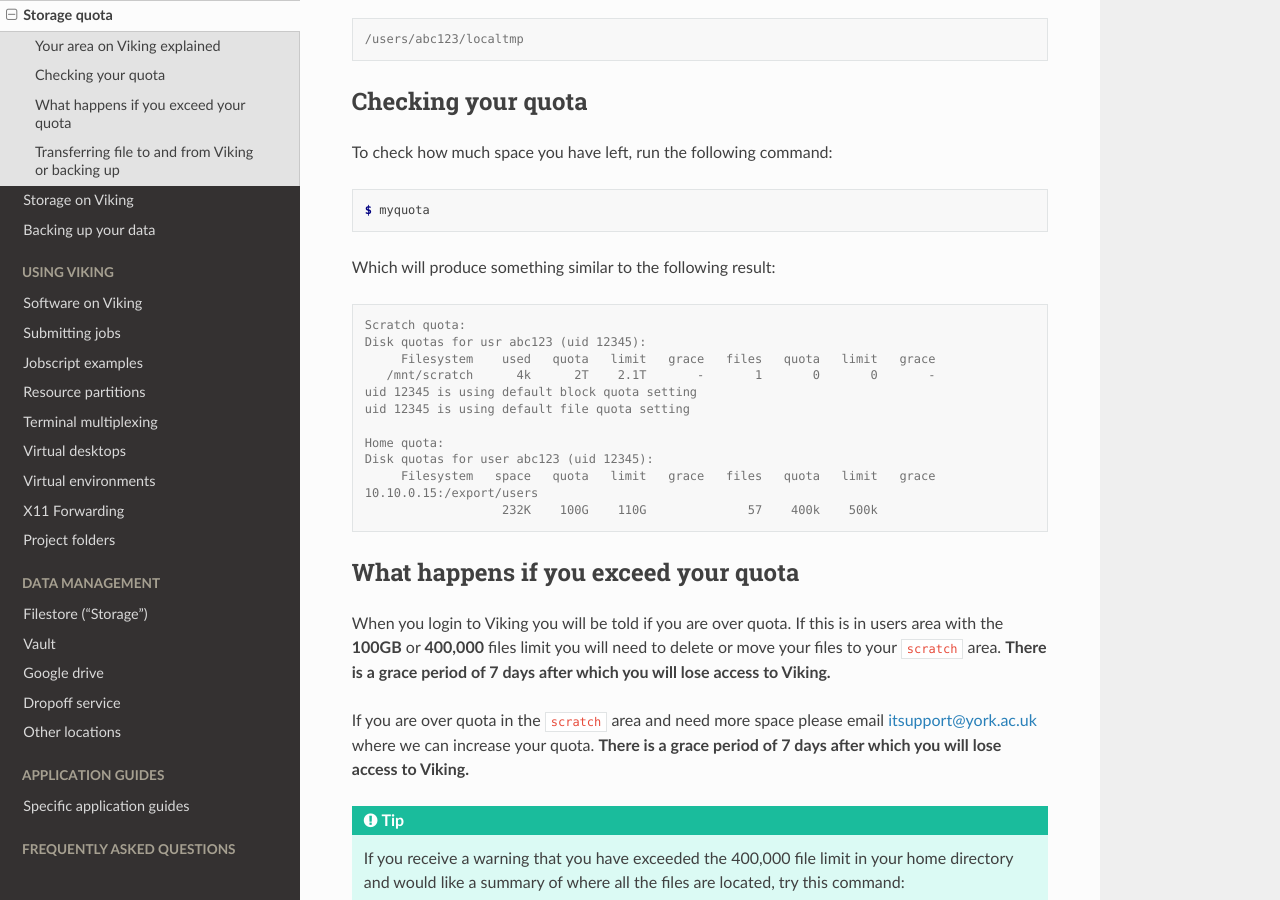
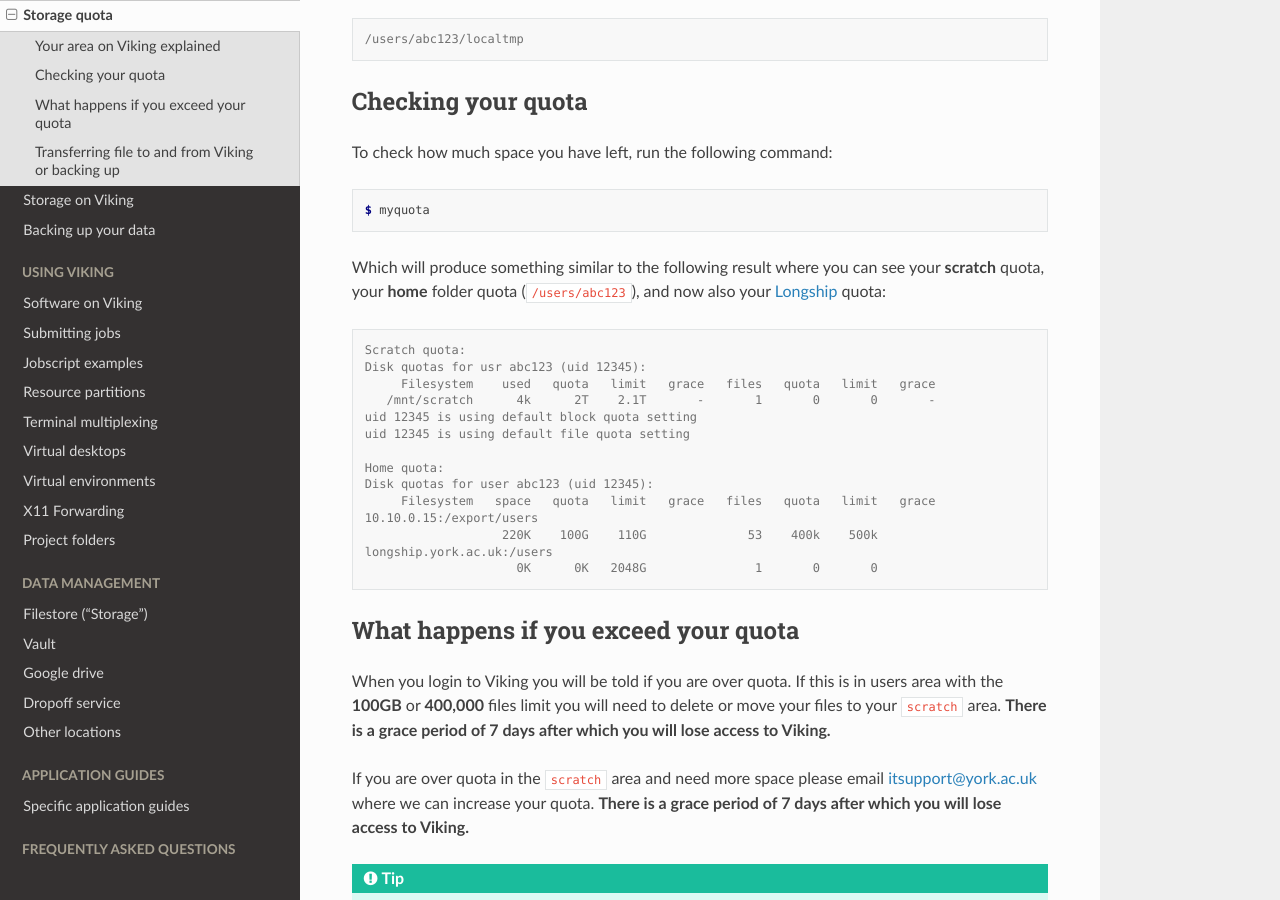
Before and after one commit to university-of-york/research-it-documentation, a Sphinx documentation site: the page built from docs/source/getting_started/storage_quota.rst, in a window 1280 px wide and 900 px high, scrolled down 988 px. Built offline with Sphinx 7.4.7 and the Read the Docs theme 2.0.0, drawn with Linux system fonts in a browser that asks for light colours.

Commit message:
update myquota example

```diff
--- a/docs/source/getting_started/storage_on_viking.rst
+++ b/docs/source/getting_started/storage_on_viking.rst
@@ -73,6 +73,7 @@ Then write to the directory that has the flash pool set. By default that just st
 
     Please remember to delete your data after you've finished using the flash storage.
 
+.. _longship:
 
 Longship
 --------
--- a/docs/source/getting_started/storage_quota.rst
+++ b/docs/source/getting_started/storage_quota.rst
@@ -47,9 +47,8 @@ To check how much space you have left, run the following command:
 
     $ myquota
 
-Which will produce something similar to the following result:
+Which will produce something similar to the following result where you can see your **scratch** quota, your **home** folder quota (``/users/abc123``), and now also your :ref:`longship` quota:
 
-.. FIXME: update this
 
 .. code-block:: console
 
@@ -64,7 +63,9 @@ Which will produce something similar to the following result:
     Disk quotas for user abc123 (uid 12345):
          Filesystem   space   quota   limit   grace   files   quota   limit   grace
     10.10.0.15:/export/users
-                       232K    100G    110G              57    400k    500k
+                       220K    100G    110G              53    400k    500k
+    longship.york.ac.uk:/users
+                         0K      0K   2048G               1       0       0
 
 
 What happens if you exceed your quota
```
